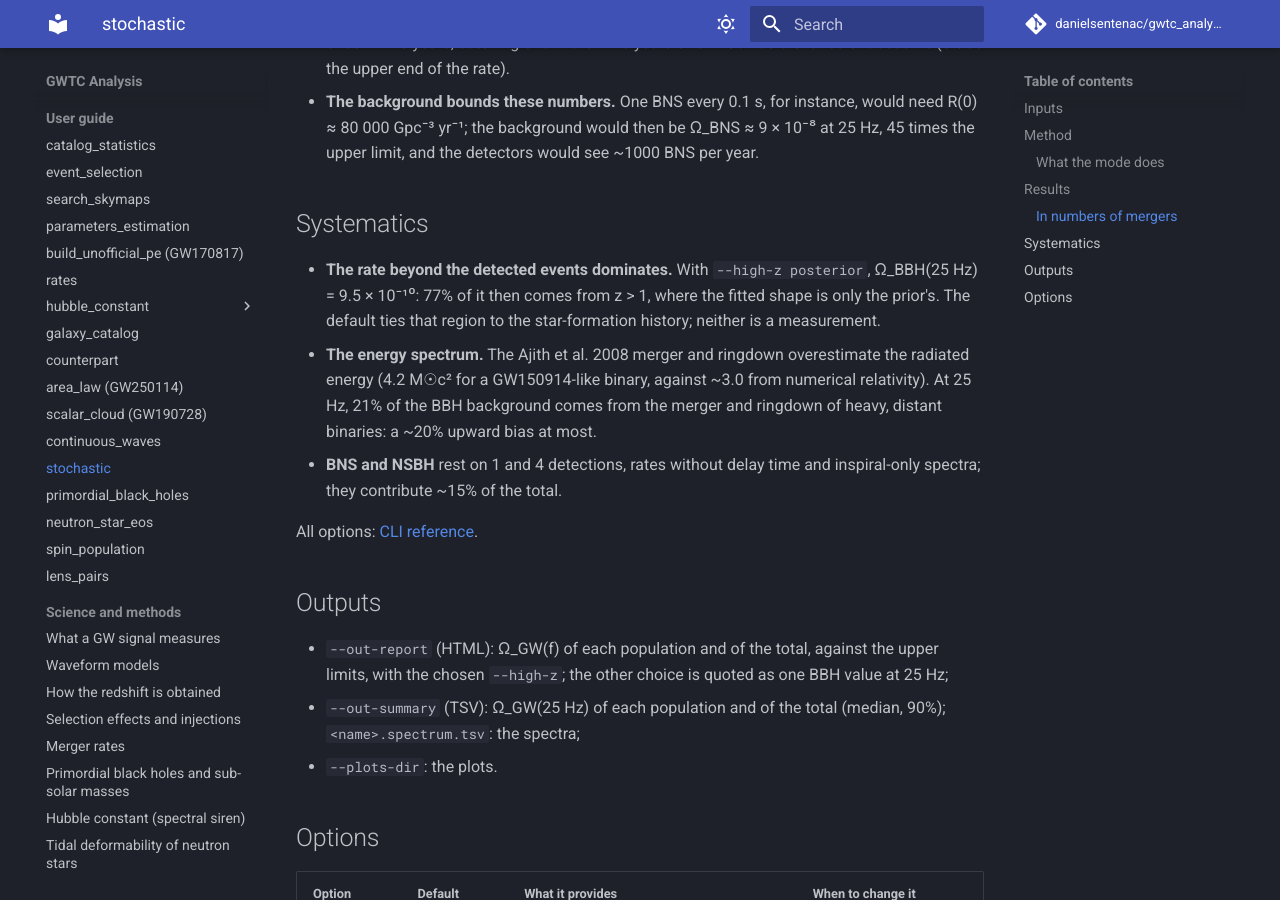
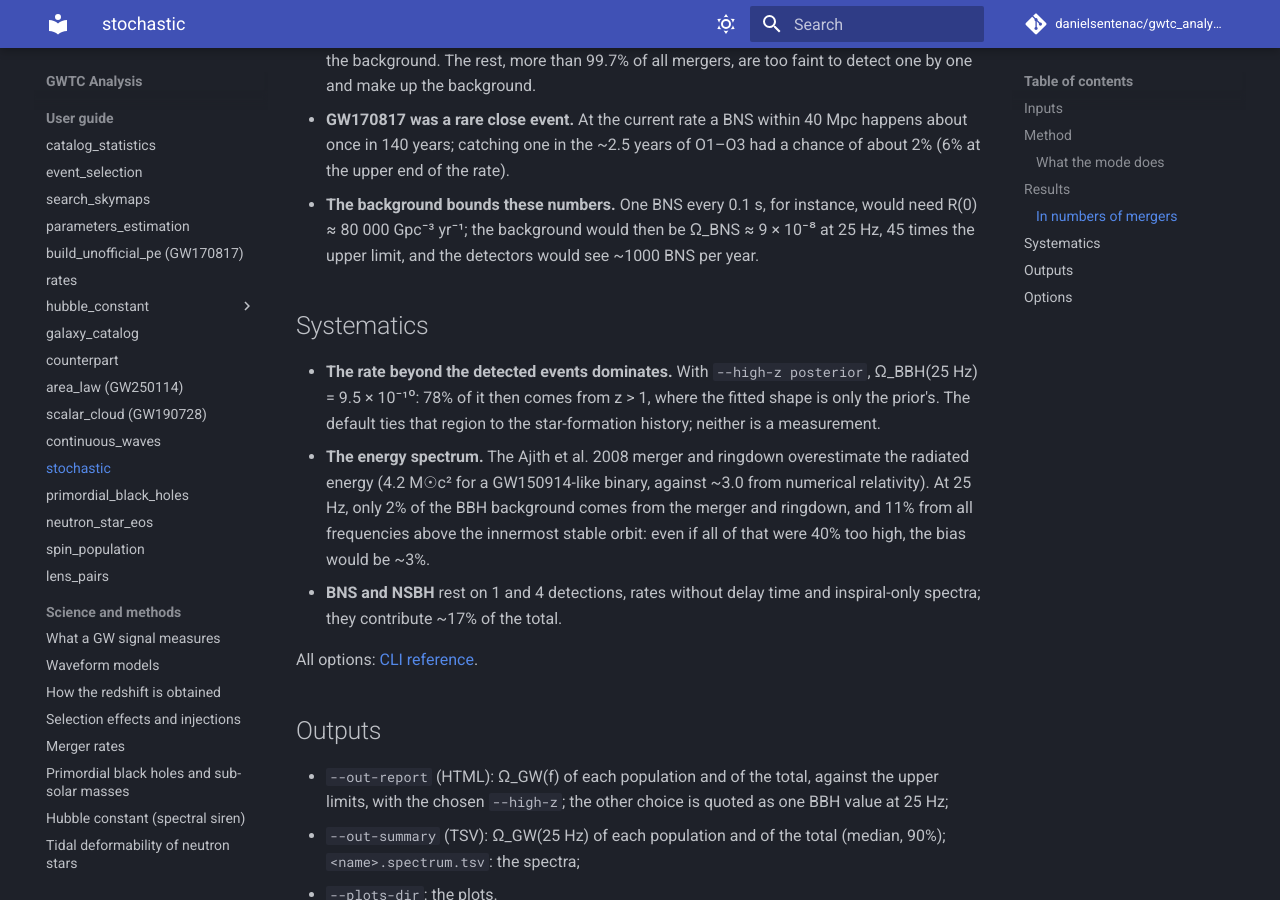
Before and after one commit to danielsentenac/gwtc_analysis, an MkDocs documentation site: the page built from docs/modes/stochastic.md, in a window 1280 px wide and 900 px high, scrolled down 4276 px. Built offline with MkDocs 1.6.1 and Material for MkDocs 9.7.7, drawn with Linux system fonts in a browser that asks for light colours; comment, search, counter and statistics services are not loaded; some of the changed text lies outside the part shown.

Commit message:
docs stochastic, systematics rechecked with the run of the table (PLP posterior, gwtc5 rates): 78% of the high-z-posterior BBH background from z > 1 (was 77%); at 25 Hz only 2% of the BBH background comes from the merger and ringdown and 11% from above the innermost stable orbit, so the Ajith overestimate biases it by ~3% at most (the earlier "21%, ~20% bias" was a decimal slip, 0.021); BNS + NSBH ~17% of the total (was ~15%); results: agreement with the LVK prediction is within the uncertainties, not from the waveform, the main differences being the BBH rate normalization and the evolution beyond z ~ 1
Co-Authored-By: Claude Opus 5.5 <noreply@anthropic.com>

```diff
--- a/docs/modes/stochastic.md
+++ b/docs/modes/stochastic.md
@@ -99,7 +99,10 @@ proportion:
 parts are skewed to high values (log-normal rates with wide intervals; means ≈ 0.5 and 1.0 × 10⁻¹⁰), which raises
 the median of the sum.*
 
-The prediction agrees with the LVK one and lies a factor 2.7 below the current upper limit.
+The prediction agrees with the LVK one within the uncertainties (90%: 5.3–12.0 against 4.1–11.3 × 10⁻¹⁰) and
+lies a factor 2.7 below the current upper limit. The waveform model is not what separates the two medians
+(a bias of a few per cent at 25 Hz, [Systematics](#systematics)): the main differences are the BBH rate
+normalization and its assumed evolution beyond z ≈ 1, where 78% of the BBH background comes from.
 
 ![Predicted compact-binary background](../img/modes/stochastic_omega_gw.png)
 
@@ -139,13 +142,14 @@ O3, O4a and O4b used by `rates` (FAR < 1/yr).*
 ## Systematics
 
 - **The rate beyond the detected events dominates.** With `--high-z posterior`, Ω_BBH(25 Hz) = 9.5 × 10⁻¹⁰:
-  77% of it then comes from z > 1, where the fitted shape is only the prior's. The default ties that region
+  78% of it then comes from z > 1, where the fitted shape is only the prior's. The default ties that region
   to the star-formation history; neither is a measurement.
 - **The energy spectrum.** The Ajith et al. 2008 merger and ringdown overestimate the radiated energy
-  (4.2 M☉c² for a GW150914-like binary, against ~3.0 from numerical relativity). At 25 Hz, 21% of the BBH
-  background comes from the merger and ringdown of heavy, distant binaries: a ~20% upward bias at most.
+  (4.2 M☉c² for a GW150914-like binary, against ~3.0 from numerical relativity). At 25 Hz, only 2% of the BBH
+  background comes from the merger and ringdown, and 11% from all frequencies above the innermost stable
+  orbit: even if all of that were 40% too high, the bias would be ~3%.
 - **BNS and NSBH** rest on 1 and 4 detections, rates without delay time and inspiral-only spectra; they
-  contribute ~15% of the total.
+  contribute ~17% of the total.
 
 All options: [CLI reference](../cli-reference.md#stochastic).
 
```
